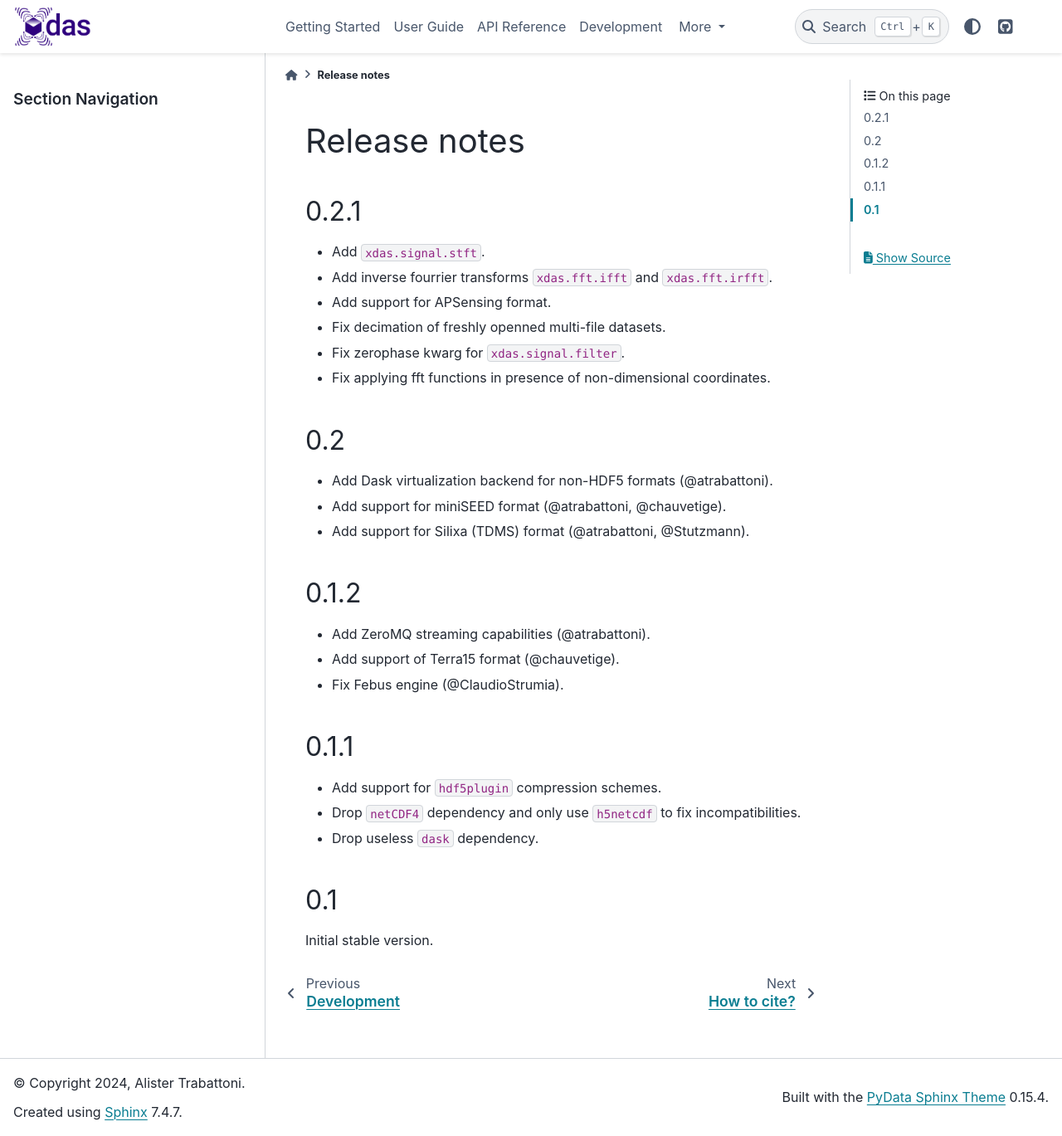
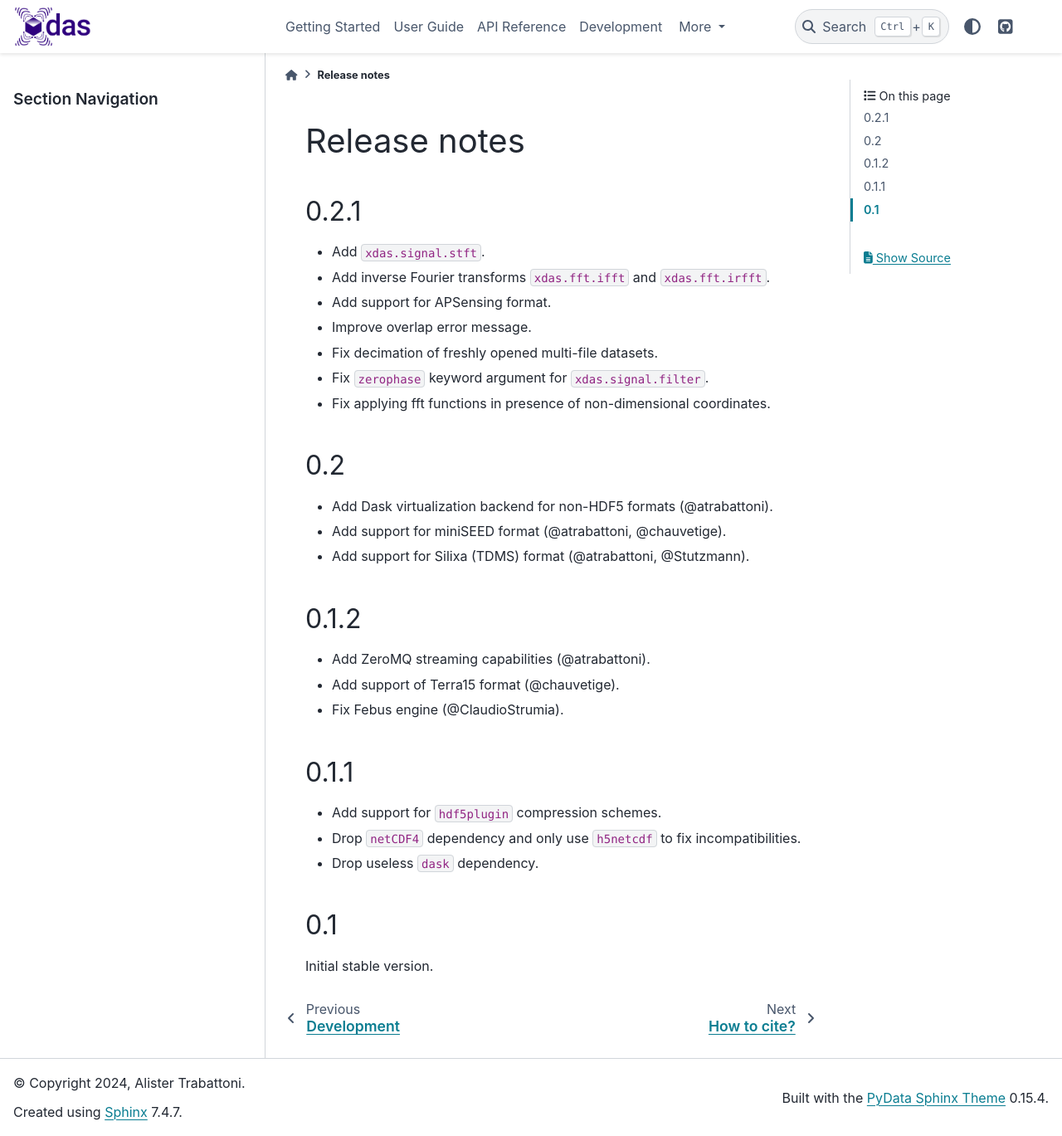
Before and after one commit to xdas-dev/xdas, a Sphinx documentation site: the page built from docs/release-notes.md, in a window 1280 px wide and 1369 px high. Shown: the whole window at 83% size. Built offline with Sphinx 7.4.7 and the PyData theme 0.15.4, drawn with Linux system fonts in a browser that asks for light colours.

Commit message:
Fix some typos.

```diff
--- a/docs/release-notes.md
+++ b/docs/release-notes.md
@@ -2,10 +2,11 @@
 
 ## 0.2.1
 - Add `xdas.signal.stft`.
-- Add inverse fourrier transforms `xdas.fft.ifft` and `xdas.fft.irfft`.
+- Add inverse Fourier transforms `xdas.fft.ifft` and `xdas.fft.irfft`.
 - Add support for APSensing format.
-- Fix decimation of freshly openned multi-file datasets.
-- Fix zerophase kwarg for `xdas.signal.filter`.
+- Improve overlap error message.
+- Fix decimation of freshly opened multi-file datasets.
+- Fix `zerophase` keyword argument for `xdas.signal.filter`.
 - Fix applying fft functions in presence of non-dimensional coordinates.
 
 ## 0.2
```
Also changed, not shown: 1 other file.
